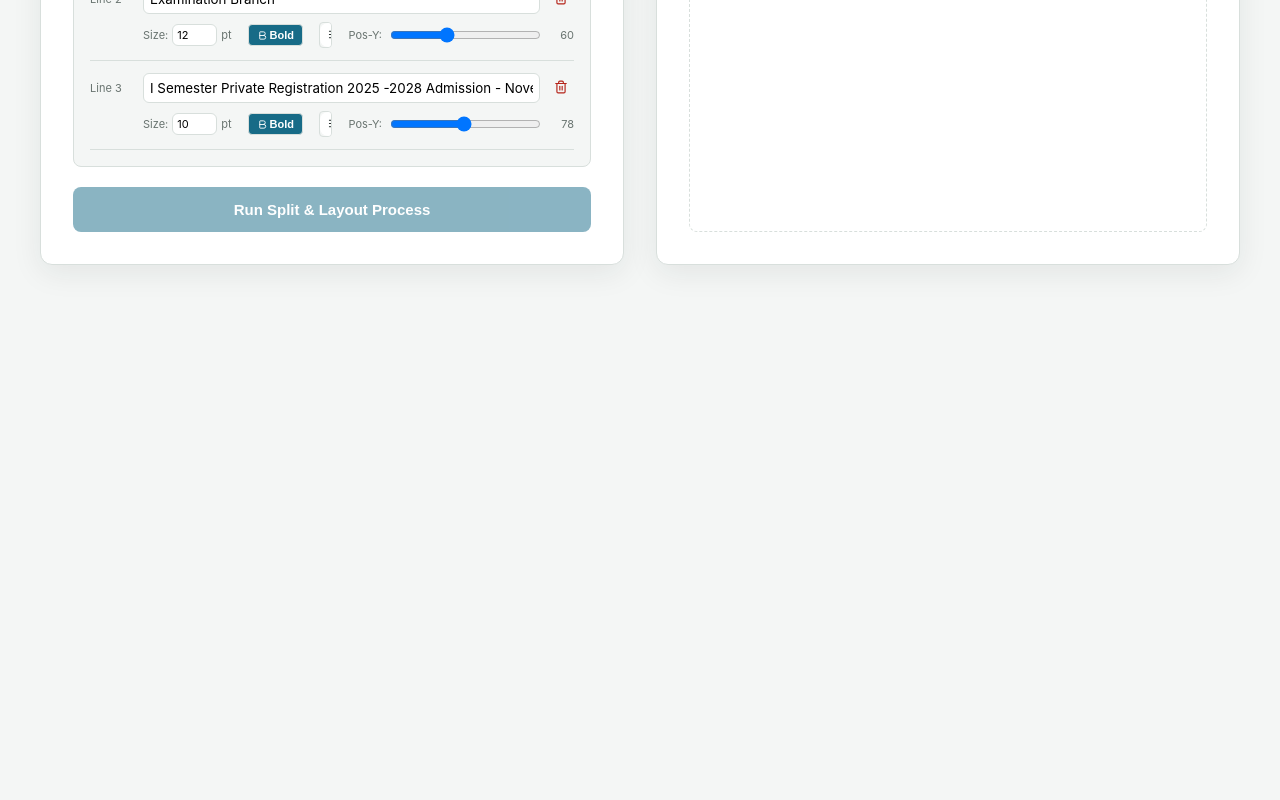
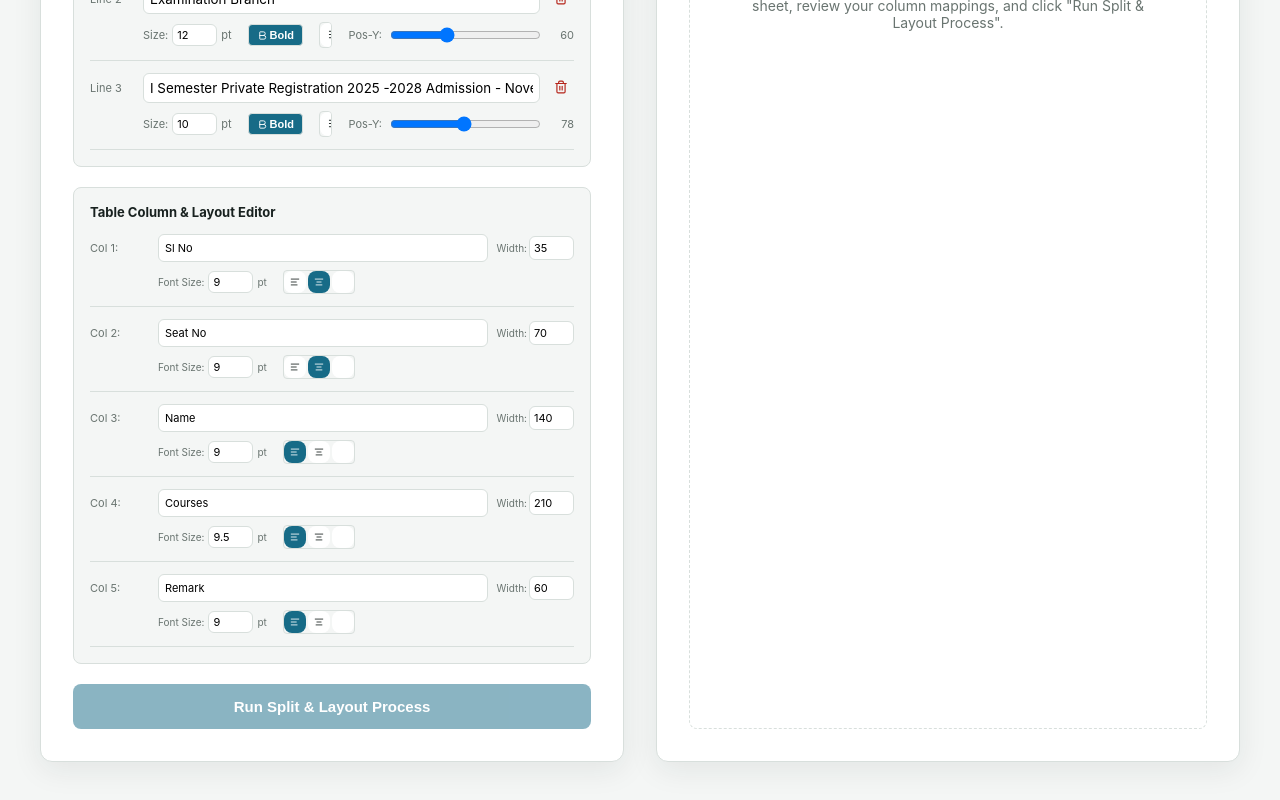
Before and after one commit to sam001ind/Report-studio, a React (Vite) app in the folder frontend/: page /sll-nominal in a window 1280 px wide. Shown: the part 991-1791 px from the top of the page. Before the commit the page ends 1328 px from the top, so only its background shows below. Built offline with nearby package versions, Linux system fonts and the light colour scheme.

Commit message:
Implement Table Grid Layout and Styling Editor for nominal roll PDFs

```diff
--- a/frontend/src/pages/SllNominalPage.jsx
+++ b/frontend/src/pages/SllNominalPage.jsx
@@ -5,7 +5,7 @@ import { jsPDF } from 'jspdf';
 import autoTable from 'jspdf-autotable';
 import JSZip from 'jszip';
 import { useAuth } from '../context/AuthContext';
-import { Settings, Download, Eye, FileText, Plus, Trash2, AlignCenter, AlignLeft, AlignRight, Bold } from 'lucide-react';
+import { Settings, Download, Eye, FileText, Plus, Trash2, AlignCenter, AlignLeft, AlignRight, Bold, Type } from 'lucide-react';
 
 const SllNominalPage = () => {
   const { user } = useAuth();
@@ -33,6 +33,15 @@ const SllNominalPage = () => {
     { text: 'Kannur University', fontSize: 16, isBold: true, align: 'center', yOffset: 40 },
     { text: 'Examination Branch', fontSize: 12, isBold: true, align: 'center', yOffset: 60 },
     { text: 'I Semester Private Registration 2025 -2028 Admission - November 2025', fontSize: 10, isBold: true, align: 'center', yOffset: 78 }
+  ]);
+
+  // Dynamic Table Columns styling editor (Rich Text styling for table grid)
+  const [tableColumns, setTableColumns] = useState([
+    { id: 'slNo', label: 'Sl No', width: 35, align: 'center', fontSize: 9 },
+    { id: 'seatNo', label: 'Seat No', width: 70, align: 'center', fontSize: 9 },
+    { id: 'name', label: 'Name', width: 140, align: 'left', fontSize: 9 },
+    { id: 'courses', label: 'Courses', width: 210, align: 'left', fontSize: 9.5 },
+    { id: 'remark', label: 'Remark', width: 60, align: 'left', fontSize: 9 }
   ]);
 
   // Processing states
@@ -241,18 +250,18 @@ const SllNominalPage = () => {
 
         // Only output student profile details on the first course row (enable row spanning)
         if (index === 0) {
-          row.push({ content: slNo.toString(), rowSpan: courseCount, styles: { valign: 'middle', halign: 'center' } });
-          row.push({ content: student.seatNo, rowSpan: courseCount, styles: { valign: 'middle', halign: 'center' } });
-          row.push({ content: student.name, rowSpan: courseCount, styles: { valign: 'middle' } });
+          row.push({ content: slNo.toString(), rowSpan: courseCount, styles: { valign: 'middle', halign: tableColumns[0].align } });
+          row.push({ content: student.seatNo, rowSpan: courseCount, styles: { valign: 'middle', halign: tableColumns[1].align } });
+          row.push({ content: student.name, rowSpan: courseCount, styles: { valign: 'middle', halign: tableColumns[2].align } });
         }
 
         // Course detail column (Course Code - Course Title)
         const courseStr = course.code ? `${course.code} - ${course.title}` : course.title;
-        row.push({ content: courseStr, styles: { valign: 'top' } });
+        row.push({ content: courseStr, styles: { valign: 'top', halign: tableColumns[3].align } });
 
         // Remark column
         if (index === 0) {
-          row.push({ content: '', rowSpan: courseCount });
+          row.push({ content: '', rowSpan: courseCount, styles: { valign: 'middle', halign: tableColumns[4].align } });
         }
 
         tableBody.push(row);
@@ -260,10 +269,23 @@ const SllNominalPage = () => {
       slNo += 1;
     });
 
+    // Extract dynamic headers configured by the user
+    const headLabels = tableColumns.map(col => col.label);
+
+    // Map column styles dynamically
+    const colStyles = {};
+    tableColumns.forEach((col, idx) => {
+      colStyles[idx] = {
+        cellWidth: col.width,
+        halign: col.align,
+        fontSize: col.fontSize
+      };
+    });
+
     // 4. Generate Autotable
     autoTable(doc, {
       startY: 145,
-      head: [['Sl No', 'Seat No', 'Name', 'Courses', 'Remark']],
+      head: [headLabels],
       body: tableBody,
       theme: 'grid',
       margin: { left: 40, right: 40, bottom: 40 },
@@ -281,18 +303,7 @@ const SllNominalPage = () => {
         halign: 'center',
         lineWidth: 1
       },
-      columnStyles: {
-        0: { cellWidth: 35 },  // Sl No
-        1: { cellWidth: 70 },  // Seat No
-        2: { cellWidth: 140 }, // Name
-        3: { cellWidth: 210 }, // Course Code + Title
-        4: { cellWidth: 60 }   // Remark
-      },
-      didParseCell: (data) => {
-        if (data.section === 'body' && data.column.index === 3) {
-          data.cell.styles.fontSize = 9.5;
-        }
-      }
+      columnStyles: colStyles
     });
 
     return doc;
@@ -360,6 +371,13 @@ const SllNominalPage = () => {
   const removeHeaderLine = (index) => {
     const updated = headerLines.filter((_, idx) => idx !== index);
     setHeaderLines(updated);
+  };
+
+  // Table Column Editor Actions
+  const updateTableCol = (index, key, value) => {
+    const updated = [...tableColumns];
+    updated[index][key] = value;
+    setTableColumns(updated);
   };
 
   return (
@@ -593,7 +611,7 @@ const SllNominalPage = () => {
                       </button>
                       <button
                         onClick={() => updateHeaderLine(idx, 'align', 'right')}
-                        style={{ padding: '4px 8px', background: line.align === 'right' ? 'var(--accent)' : 'var(--panel)', color: line.align === 'right' ? 'white' : 'var(--ink)', border: 'none', cursor: 'pointer' }}
+                        style={{ padding: '4px 8px', background: line.align === 'right' ? 'var(--accent)' : 'var(--panel)', color: line.align === 'right' ? 'white' : 'white', border: 'none', cursor: 'pointer' }}
                       >
                         <AlignRight size={11} />
                       </button>
@@ -611,6 +629,79 @@ const SllNominalPage = () => {
                         style={{ flex: 1, height: '4px', cursor: 'pointer' }}
                       />
                       <span style={{ fontSize: '11px', color: 'var(--muted)', width: '25px', textAlign: 'right' }}>{line.yOffset}</span>
+                    </div>
+                  </div>
+                </div>
+              ))}
+            </div>
+          </div>
+
+          {/* Table Grid Columns Rich Text Editor */}
+          <div style={{ border: '1px solid var(--line)', padding: '16px', borderRadius: '8px', background: 'var(--bg)', display: 'flex', flexDirection: 'column', gap: '14px' }}>
+            <strong style={{ fontSize: '13px' }}>Table Column & Layout Editor</strong>
+            <div style={{ display: 'flex', flexDirection: 'column', gap: '12px' }}>
+              {tableColumns.map((col, idx) => (
+                <div key={col.id} style={{ display: 'flex', flexDirection: 'column', gap: '8px', borderBottom: '1px solid var(--line)', paddingBottom: '12px' }}>
+                  <div style={{ display: 'flex', gap: '8px', alignItems: 'center' }}>
+                    <span style={{ fontSize: '11px', color: 'var(--muted)', width: '60px' }}>Col {idx+1}:</span>
+                    <input
+                      type="text"
+                      value={col.label}
+                      onChange={(e) => updateTableCol(idx, 'label', e.target.value)}
+                      placeholder="Header Label"
+                      style={{ flex: 2, padding: '6px', fontSize: '11px' }}
+                    />
+
+                    {/* Width setting */}
+                    <div style={{ display: 'flex', alignItems: 'center', gap: '2px' }}>
+                      <span style={{ fontSize: '10px', color: 'var(--muted)' }}>Width:</span>
+                      <input
+                        type="number"
+                        value={col.width}
+                        onChange={(e) => updateTableCol(idx, 'width', parseInt(e.target.value) || 20)}
+                        style={{ width: '45px', padding: '4px', fontSize: '11px' }}
+                        min="10"
+                        max="300"
+                      />
+                    </div>
+                  </div>
+
+                  <div style={{ display: 'flex', gap: '16px', alignItems: 'center', paddingLeft: '68px' }}>
+                    {/* Font size */}
+                    <div style={{ display: 'flex', alignItems: 'center', gap: '4px' }}>
+                      <span style={{ fontSize: '10px', color: 'var(--muted)' }}>Font Size:</span>
+                      <input
+                        type="number"
+                        value={col.fontSize}
+                        onChange={(e) => updateTableCol(idx, 'fontSize', parseFloat(e.target.value) || 8)}
+                        style={{ width: '45px', padding: '3px 4px', fontSize: '11px' }}
+                        step="0.5"
+                        min="6"
+                        max="16"
+                      />
+                      <span style={{ fontSize: '10px', color: 'var(--muted)' }}>pt</span>
+                    </div>
+
+                    {/* Alignment */}
+                    <div style={{ display: 'flex', gap: '2px', border: '1px solid var(--line)', borderRadius: '4px', overflow: 'hidden' }}>
+                      <button
+                        onClick={() => updateTableCol(idx, 'align', 'left')}
+                        style={{ padding: '3px 6px', background: col.align === 'left' ? 'var(--accent)' : 'var(--panel)', color: col.align === 'left' ? 'white' : 'var(--ink)', border: 'none', cursor: 'pointer' }}
+                      >
+                        <AlignLeft size={10} />
+                      </button>
+                      <button
+                        onClick={() => updateTableCol(idx, 'align', 'center')}
+                        style={{ padding: '3px 6px', background: col.align === 'center' ? 'var(--accent)' : 'var(--panel)', color: col.align === 'center' ? 'white' : 'var(--ink)', border: 'none', cursor: 'pointer' }}
+                      >
+                        <AlignCenter size={10} />
+                      </button>
+                      <button
+                        onClick={() => updateTableCol(idx, 'align', 'right')}
+                        style={{ padding: '3px 6px', background: col.align === 'right' ? 'var(--accent)' : 'var(--panel)', color: col.align === 'right' ? 'white' : 'white', border: 'none', cursor: 'pointer' }}
+                      >
+                        <AlignRight size={10} />
+                      </button>
                     </div>
                   </div>
                 </div>
@@ -687,11 +778,19 @@ const SllNominalPage = () => {
                   <table style={{ width: '100%', borderCollapse: 'collapse', fontSize: '11px', textAlign: 'left', background: 'var(--bg)' }}>
                     <thead>
                       <tr style={{ background: 'var(--panel)', borderBottom: '2px solid var(--line)', color: 'var(--ink)' }}>
-                        <th style={{ padding: '10px 8px', borderRight: '1px solid var(--line)', textAlign: 'center', width: '40px' }}>Sl No</th>
-                        <th style={{ padding: '10px 8px', borderRight: '1px solid var(--line)', textAlign: 'center', width: '80px' }}>Seat No</th>
-                        <th style={{ padding: '10px 8px', borderRight: '1px solid var(--line)', width: '130px' }}>Name</th>
-                        <th style={{ padding: '10px 8px', borderRight: '1px solid var(--line)' }}>Courses</th>
-                        <th style={{ padding: '10px 8px', width: '70px' }}>Remark</th>
+                        {tableColumns.map((col, idx) => (
+                          <th
+                            key={col.id}
+                            style={{
+                              padding: '10px 8px',
+                              borderRight: idx < tableColumns.length - 1 ? '1px solid var(--line)' : 'none',
+                              textAlign: col.align,
+                              width: `${col.width}px`
+                            }}
+                          >
+                            {col.label}
+                          </th>
+                        ))}
                       </tr>
                     </thead>
                     <tbody>
@@ -704,25 +803,53 @@ const SllNominalPage = () => {
                                 <>
                                   <td
                                     rowSpan={student.courses.length}
-                                    style={{ padding: '8px', borderRight: '1px solid var(--line)', textAlign: 'center', verticalAlign: 'middle', background: 'rgba(255,255,255,0.01)' }}
+                                    style={{
+                                      padding: '8px',
+                                      borderRight: '1px solid var(--line)',
+                                      textAlign: tableColumns[0].align,
+                                      verticalAlign: 'middle',
+                                      background: 'rgba(255,255,255,0.01)',
+                                      fontSize: `${tableColumns[0].fontSize}px`
+                                    }}
                                   >
                                     {sIdx + 1}
                                   </td>
                                   <td
                                     rowSpan={student.courses.length}
-                                    style={{ padding: '8px', borderRight: '1px solid var(--line)', textAlign: 'center', verticalAlign: 'middle', fontWeight: 600 }}
+                                    style={{
+                                      padding: '8px',
+                                      borderRight: '1px solid var(--line)',
+                                      textAlign: tableColumns[1].align,
+                                      verticalAlign: 'middle',
+                                      fontWeight: 600,
+                                      fontSize: `${tableColumns[1].fontSize}px`
+                                    }}
                                   >
                                     {student.seatNo}
                                   </td>
                                   <td
                                     rowSpan={student.courses.length}
-                                    style={{ padding: '8px', borderRight: '1px solid var(--line)', verticalAlign: 'middle' }}
+                                    style={{
+                                      padding: '8px',
+                                      borderRight: '1px solid var(--line)',
+                                      verticalAlign: 'middle',
+                                      textAlign: tableColumns[2].align,
+                                      fontSize: `${tableColumns[2].fontSize}px`
+                                    }}
                                   >
                                     {student.name}
                                   </td>
                                 </>
                               ) : null}
-                              <td style={{ padding: '8px', borderRight: '1px solid var(--line)', color: 'var(--ink)' }}>
+                              <td
+                                style={{
+                                  padding: '8px',
+                                  borderRight: '1px solid var(--line)',
+                                  color: 'var(--ink)',
+                                  textAlign: tableColumns[3].align,
+                                  fontSize: `${tableColumns[3].fontSize}px`
+                                }}
+                              >
                                 <span style={{ fontWeight: 600, color: 'var(--accent)' }}>{course.code}</span>
                                 {course.code && course.title ? ' - ' : ''}
                                 <span>{course.title}</span>
@@ -730,7 +857,12 @@ const SllNominalPage = () => {
                               {isFirst ? (
                                 <td
                                   rowSpan={student.courses.length}
-                                  style={{ padding: '8px', verticalAlign: 'middle' }}
+                                  style={{
+                                    padding: '8px',
+                                    verticalAlign: 'middle',
+                                    textAlign: tableColumns[4].align,
+                                    fontSize: `${tableColumns[4].fontSize}px`
+                                  }}
                                 >
                                   {/* Remark Column */}
                                 </td>
```
